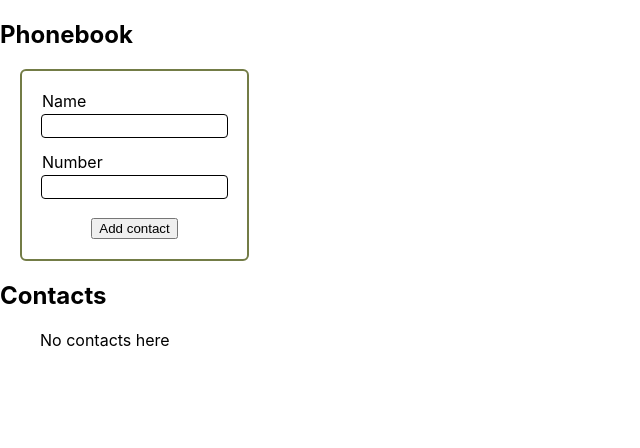
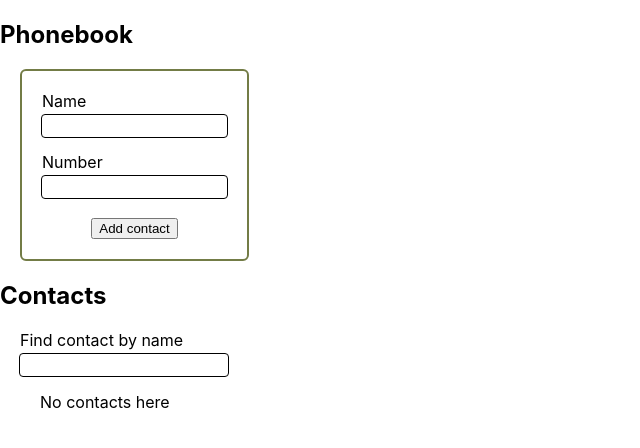
Before and after one commit to chamomile22/goit-react-hw-02-phonebook, a React (Create React App) app: page / in a window 1280 px wide. Shown: the top 448 px of the page, without its empty margins (0-640 px from the left). Built offline with nearby package versions, Linux system fonts and the light colour scheme.

Commit message:
added filter by contact name + styles

```diff
--- a/src/components/App.jsx
+++ b/src/components/App.jsx
@@ -1,11 +1,13 @@
 import React, { Component } from 'react';
 import { nanoid } from 'nanoid';
 import { Form } from './Form/Form';
+import { Filter } from './Filter/Filter';
 import { ContactList } from './ContactList/ContactList';
 
 export class App extends Component {
   state = {
     contacts: [],
+    filter: '',
   };
 
   handleContactAdding = ({ name, number }) => {
@@ -20,14 +22,29 @@ export class App extends Component {
     }));
   };
 
+  handleFilterChange = event => {
+    this.setState({ filter: event.currentTarget.value });
+  };
+
+  getFilteredContacts = () => {
+    const normalizedFilter = this.state.filter.toLowerCase();
+    return this.state.contacts.filter(contact =>
+      contact.name.toLowerCase().includes(normalizedFilter)
+    );
+  };
+
   render() {
-    let { contacts } = this.state;
+    let { filter } = this.state;
+
+    const filteredContacts = this.getFilteredContacts();
+
     return (
       <>
         <h2>Phonebook</h2>
         <Form onSubmit={this.handleContactAdding} />
         <h2>Contacts</h2>
-        <ContactList contacts={contacts} />
+        <Filter value={filter} onChange={this.handleFilterChange} />
+        <ContactList contacts={filteredContacts} />
       </>
     );
   }
--- /dev/null
+++ b/src/components/Filter/Filter.jsx
@@ -0,0 +1,18 @@
+import React from 'react';
+import { Label, InputLabel, InputField } from './Filter.styled';
+
+export const Filter = ({ value, onChange }) => {
+  return (
+    <>
+      <Label>
+        <InputLabel>Find contact by name</InputLabel>
+        <InputField
+          type="text"
+          name="filter"
+          value={value}
+          onChange={onChange}
+        />
+      </Label>
+    </>
+  );
+};
--- /dev/null
+++ b/src/components/Filter/Filter.styled.jsx
@@ -0,0 +1,27 @@
+import styled from '@emotion/styled';
+
+export const Label = styled.label`
+  display: flex;
+  flex-direction: column;
+
+  margin-left: 20px;
+`;
+
+export const InputLabel = styled.span`
+  margin-bottom: 4px;
+`;
+
+export const InputField = styled.input`
+  width: 200px;
+  height: 20px;
+  padding-left: 4px;
+  padding-right: 4px;
+  border: none;
+  border-radius: 3px;
+  outline: 1px solid black;
+
+  &:focus {
+    outline-color: #ffae3d;
+    outline-width: 2px;
+  }
+`;
```
